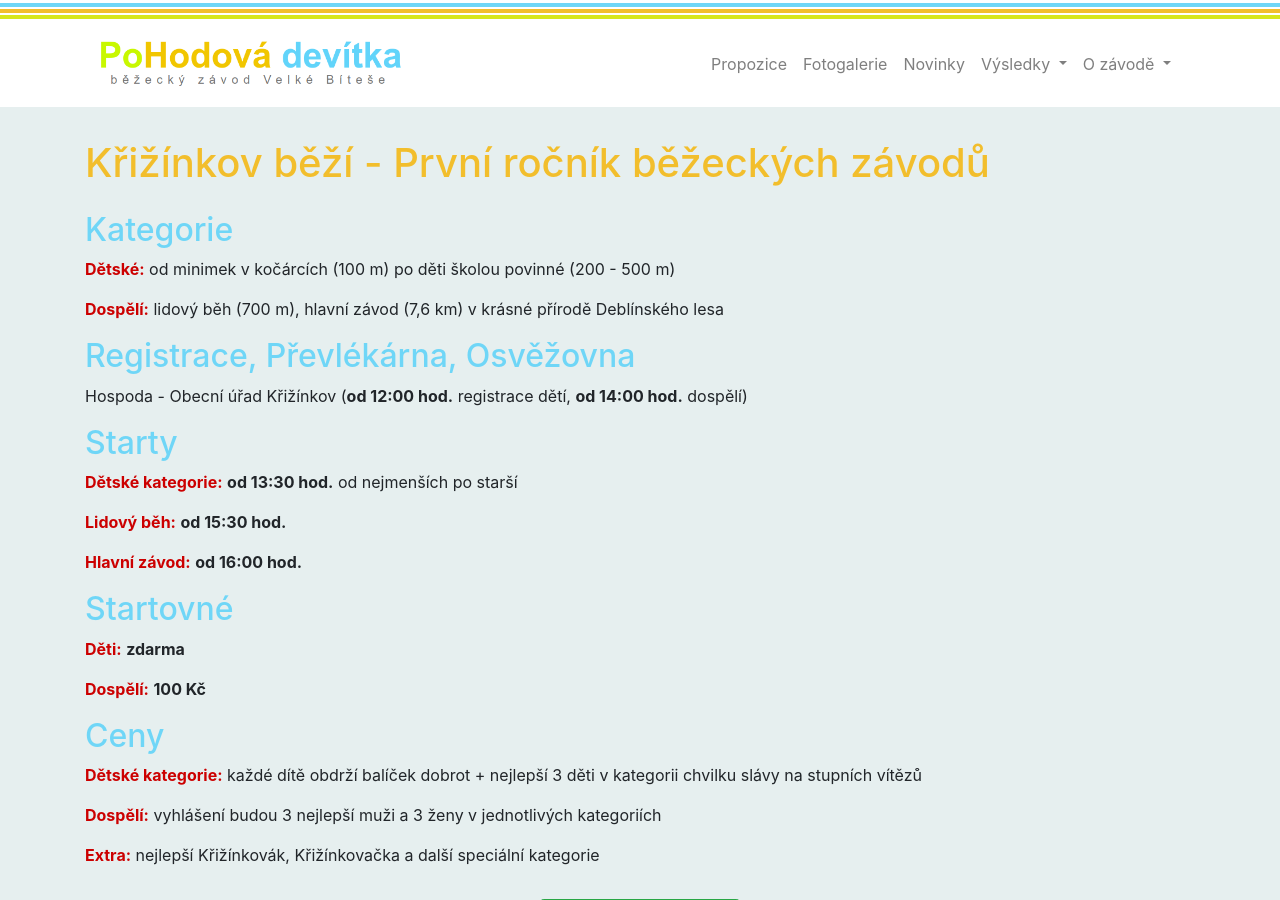
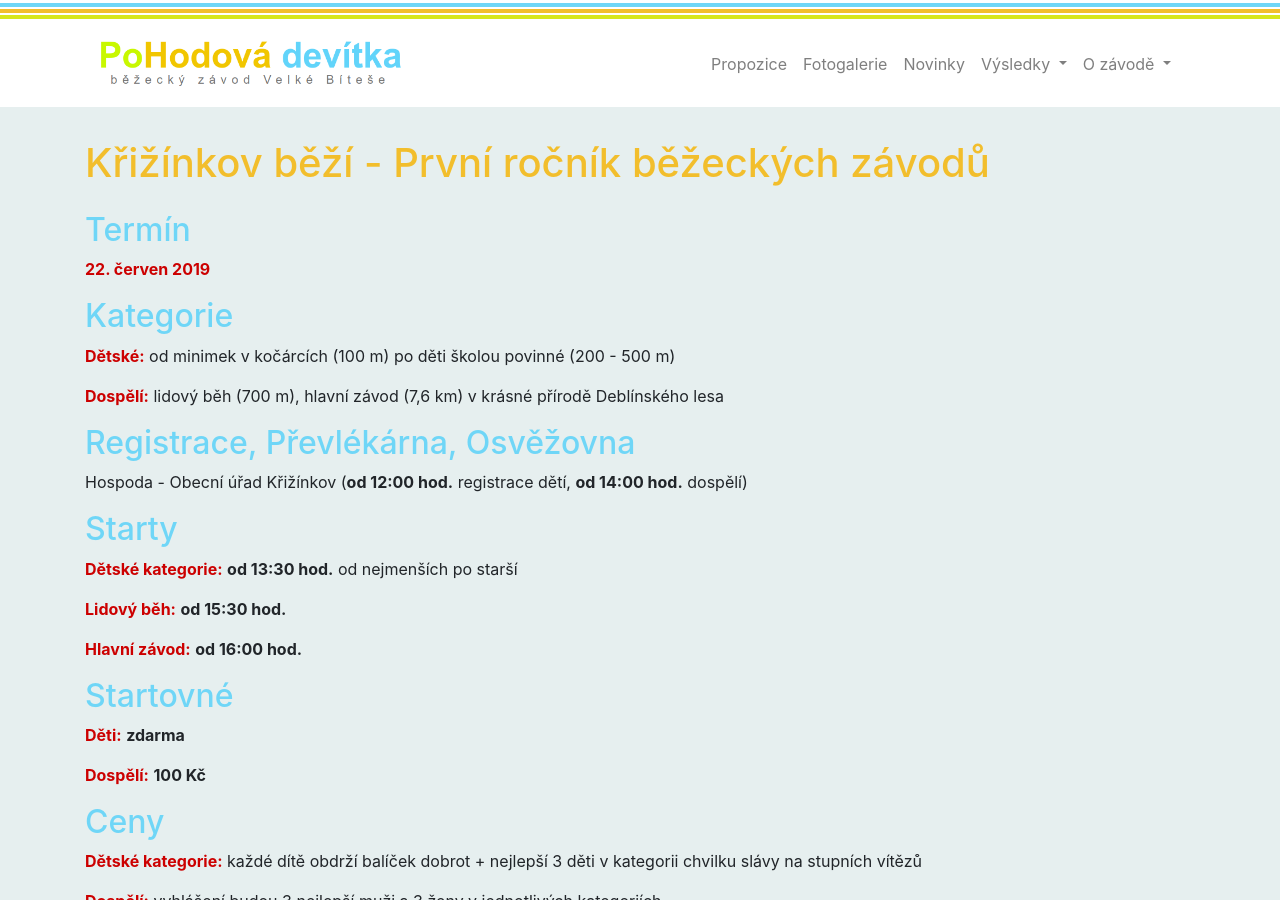
Before and after one commit to pohodovadevitka/pohodovadevitka.github.io, a Jekyll site: the page built from _posts/2019-05-22-krizinkov-bezi.md, in a window 1280 px wide and 900 px high. Built offline with Jekyll 4.4.1, drawn with Linux system fonts in a browser that asks for light colours; nearby versions of some CDN libraries.

Commit message:
Update 2019-05-22-krizinkov-bezi.md

```diff
--- a/_posts/2019-05-22-krizinkov-bezi.md
+++ b/_posts/2019-05-22-krizinkov-bezi.md
@@ -5,6 +5,9 @@ published:   true
 description: "Křižínkov běží - První ročník běžeckých závodů pro širokou veřejnost"
 date:        "2019-05-22T20:00:00"
 ---
+## Termín
+
+<strong class="red">22. červen 2019</strong>
 
 ## Kategorie
 
```
